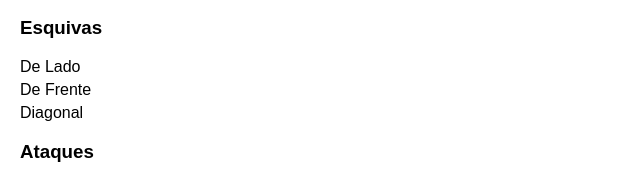
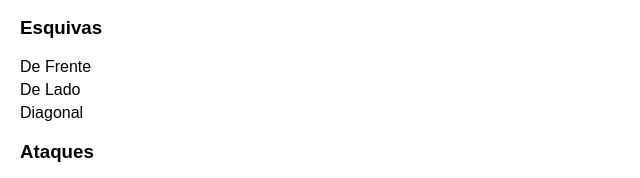
Before and after one commit to JessV28/Capoeira-Mindmap, a plain HTML site: page index.html in a window 1280 px wide. Shown: the part 147-325 px from the top of the page, 0-640 px from the left. Drawn offline with Linux system fonts and the light colour scheme.

Commit message:
Update index.html

```diff
--- a/index.html
+++ b/index.html
@@ -58,8 +58,8 @@
 
 <h3 data-translation="Dodges">Esquivas</h3>
 <ul>
+    <li data-translation="Forward dodge">De Frente</li> <!-- Moved up for preferred ordering -->
     <li data-translation="Sideways dodge">De Lado</li>
-        <li data-translation="Forward dodge">De Frente</li>
     <li data-translation="Diagonal dodge">Diagonal</li>
 </ul>
 
@@ -68,6 +68,8 @@
     <li data-translation="Armed">Armada</li>
     <li data-translation="Jaw strike">Queixada</li>
     <li data-translation="Compass crescent">Meia Lua de Compasso</li>
+</ul>
+
     </ul>
 
     <h3>Movimentos de Chão</h3>
```
Lines whose indentation alone changed are shown as unchanged.
